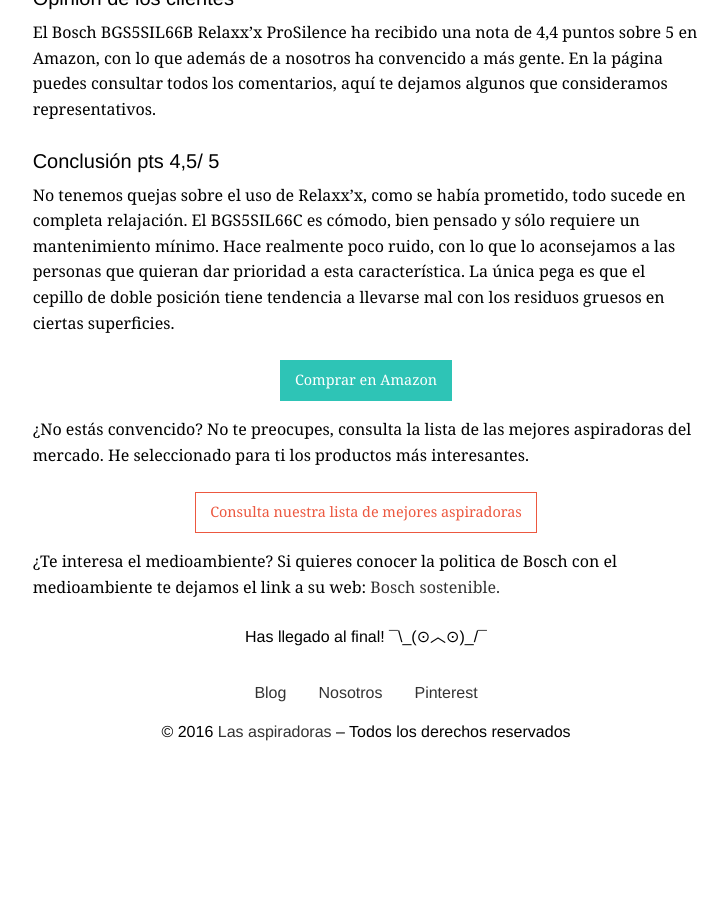
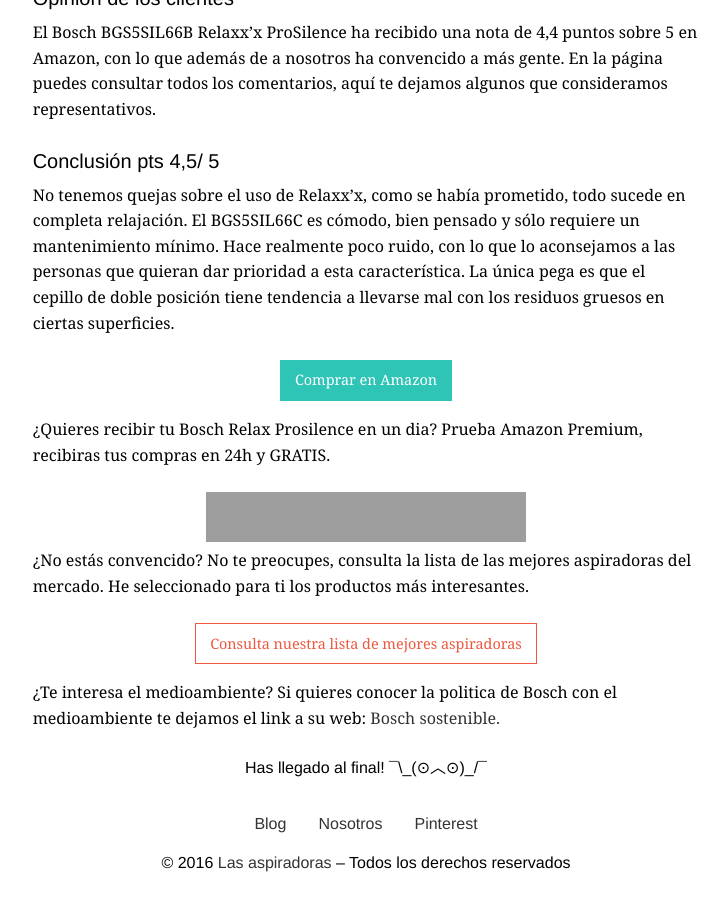
Before and after one commit to Puturru84/aspirador, a Jekyll site: the page built from products/_posts/2016-11-20-test-bosch-bgs5sil66b-relaxx-prosilence.md, in a window 1280 px wide and 900 px high, scrolled down 7393 px. Shown: the whole window, without its empty margins (274-1001 px from the left). Built offline with Jekyll 4.4.1, drawn with Linux system fonts in a browser that asks for light colours; a script that is not in the unit is left out; before the commit the page ends 8162 px from its top, so only the background shows below that; grey boxes are pictures that could not be loaded.

Commit message:
amazon banner test

```diff
--- a/products/_posts/2016-11-20-test-bosch-bgs5sil66b-relaxx-prosilence.md
+++ b/products/_posts/2016-11-20-test-bosch-bgs5sil66b-relaxx-prosilence.md
@@ -156,6 +156,12 @@
   <a class="button" href="http://amzn.to/2hiRT2h">Comprar en Amazon</a>
 </div>
 
+¿Quieres recibir tu Bosch Relax Prosilence en un dia? Prueba Amazon Premium, recibiras tus compras en 24h y GRATIS.
+<div class="text-center">
+<iframe src="//rcm-eu.amazon-adsystem.com/e/cm?t=lasaspirad-21&o=30&p=288&l=ur1&category=premium&banner=1WF3JJFCASB5J6YZBYG2&f=ifr" width="320" height="50" scrolling="no" border="0" marginwidth="0" style="border:none;max-width:800px;max-height:600px;" frameborder="0">
+</iframe>
+</div>
+
 ¿No estás convencido? No te preocupes, consulta la lista de las mejores aspiradoras del mercado. He seleccionado para ti los productos más interesantes.
 
 <div class="text-center">
```
